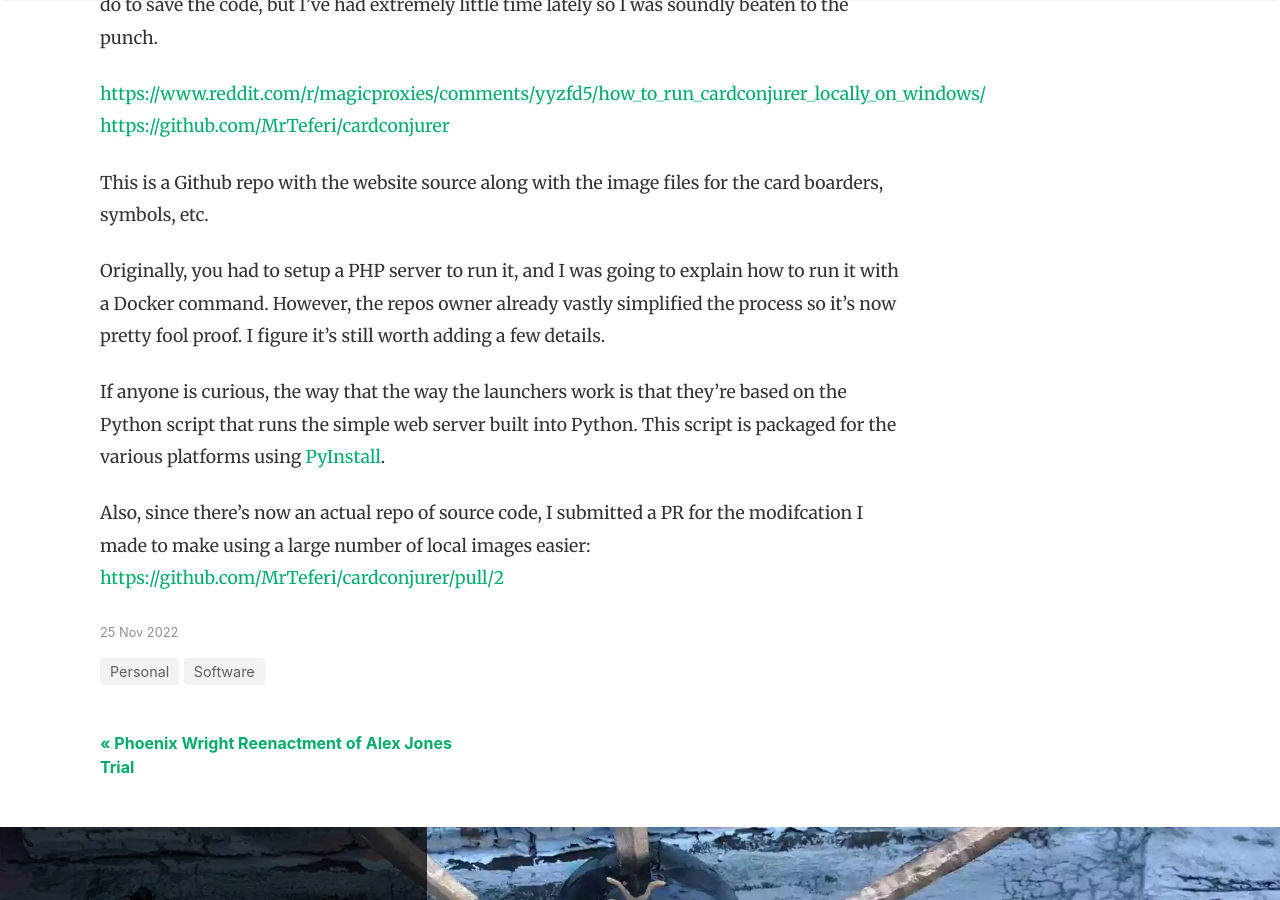
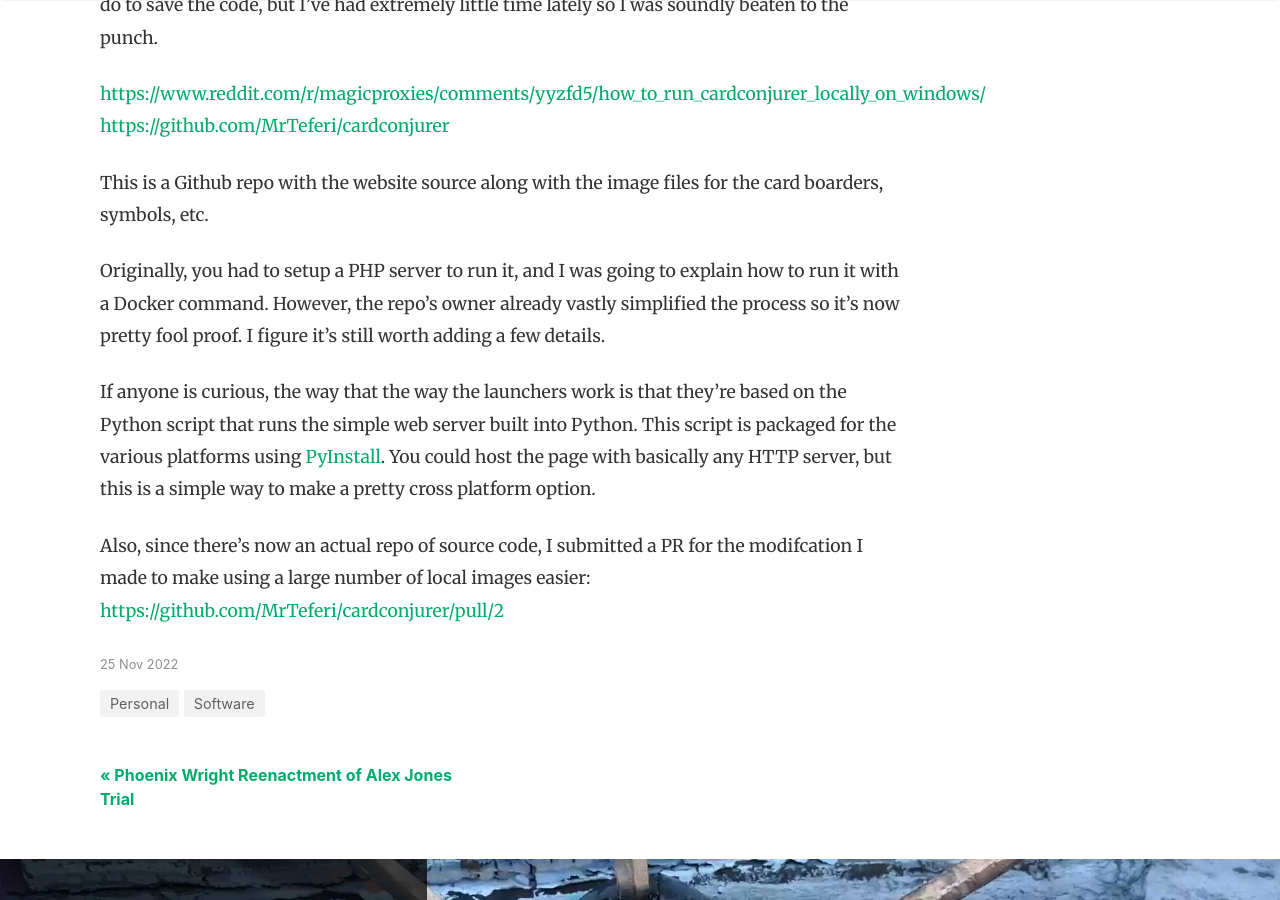
Before and after one commit to axlan/robopenguins-blog, a Jekyll site: the page built from _posts/2022-11-25-local-card-conjurer.md, in a window 1280 px wide and 900 px high, scrolled down 668 px. Built offline with Jekyll 4.4.1, drawn with Linux system fonts in a browser that asks for light colours; nearby versions of some CDN libraries; comment, search, counter and statistics services are not loaded.

Commit message:
Fix typos.

```diff
--- a/_posts/2022-11-25-local-card-conjurer.md
+++ b/_posts/2022-11-25-local-card-conjurer.md
@@ -19,8 +19,8 @@
 
 This is a Github repo with the website source along with the image files for the card boarders, symbols, etc.
 
-Originally, you had to setup a PHP server to run it, and I was going to explain how to run it with a Docker command. However, the repos owner already vastly simplified the process so it's now pretty fool proof. I figure it's still worth adding a few details.
+Originally, you had to setup a PHP server to run it, and I was going to explain how to run it with a Docker command. However, the repo's owner already vastly simplified the process so it's now pretty fool proof. I figure it's still worth adding a few details.
 
-If anyone is curious, the way that the way the launchers work is that they're based on the Python script that runs the simple web server built into Python. This script is packaged for the various platforms using [PyInstall](https://pyinstaller.org/en/stable/#).
+If anyone is curious, the way that the way the launchers work is that they're based on the Python script that runs the simple web server built into Python. This script is packaged for the various platforms using [PyInstall](https://pyinstaller.org/en/stable/#). You could host the page with basically any HTTP server, but this is a simple way to make a pretty cross platform option.
 
 Also, since there's now an actual repo of source code, I submitted a PR for the modifcation I made to make using a large number of local images easier: <https://github.com/MrTeferi/cardconjurer/pull/2>
```
Also changed, not shown: _posts/2022-01-26-even-more-custom-mtg-cards.md (+1 -1 lines).
